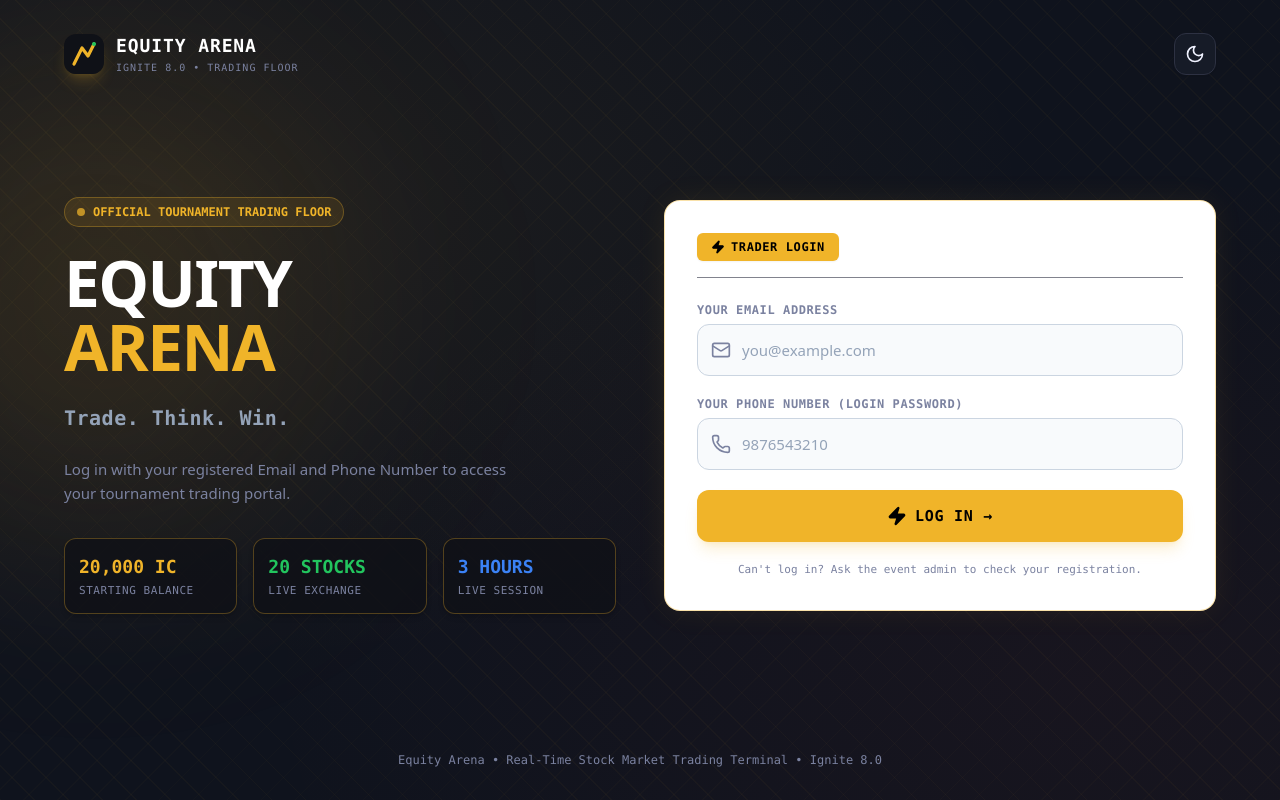
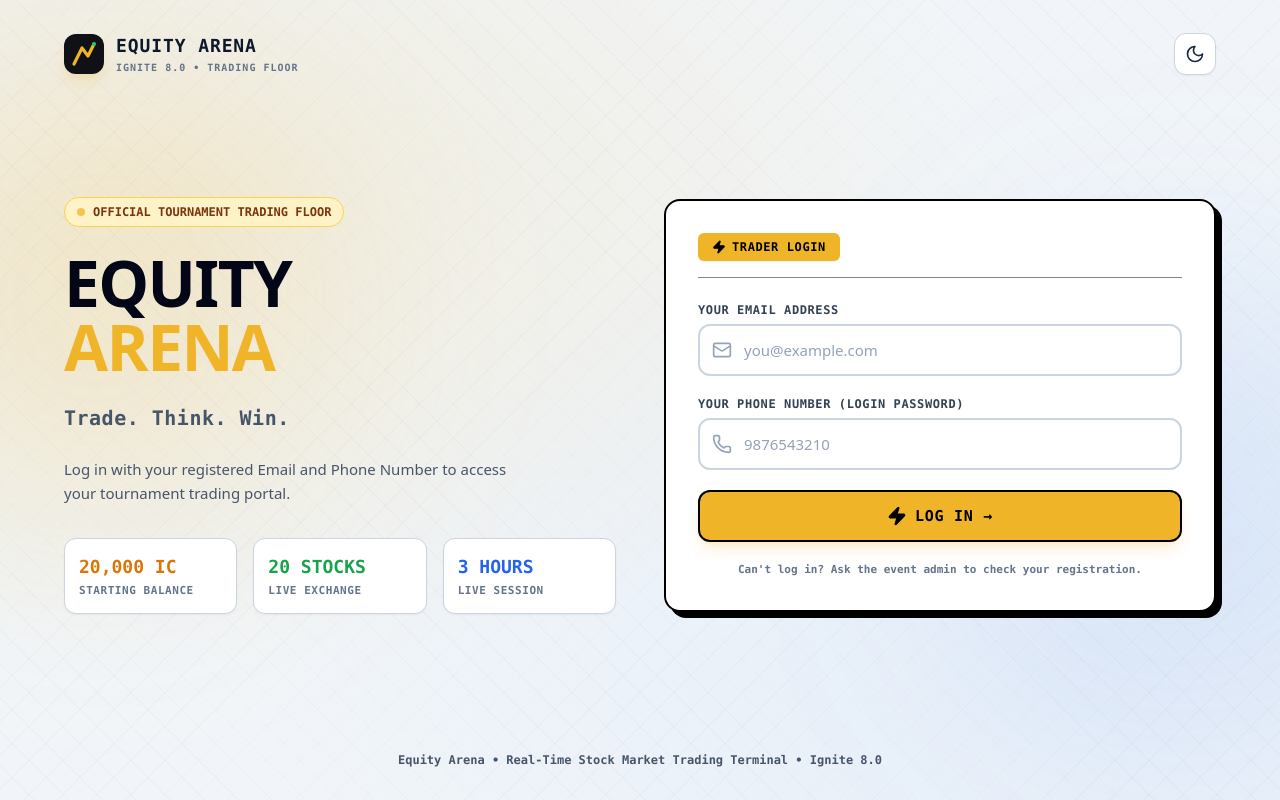
Before and after one commit to avadhootsavle/Equity-Arena, a React (Vite) app in the folder frontend/: page /login in a window 1280 px wide. Built offline with nearby package versions, Linux system fonts and the light colour scheme; no server answers.

Commit message:
fix(login): polish light mode colors, cards, input borders, typography, and contrast

```diff
--- a/frontend/src/pages/Login.jsx
+++ b/frontend/src/pages/Login.jsx
@@ -87,20 +87,27 @@ export function Login() {
   return (
     <div
       className={`min-h-screen relative overflow-x-hidden flex flex-col justify-between p-4 sm:p-6 lg:p-8 font-sans selection:bg-[#F0B429] selection:text-black transition-colors ${
-        isDark ? 'bg-[#06080D] text-[#F0F2FF]' : 'bg-[#0F131D] text-[#F0F2FF]'
+        isDark ? 'bg-[#06080D] text-[#F0F2FF]' : 'bg-[#F1F5F9] text-slate-900'
       }`}
       style={{
-        backgroundImage: `
-          radial-gradient(ellipse at 15% 25%, rgba(240,180,41,0.07) 0%, transparent 55%),
-          radial-gradient(ellipse at 85% 85%, rgba(239,68,68,0.04) 0%, transparent 55%),
-          repeating-linear-gradient(45deg, rgba(240,180,41,0.03) 0px, rgba(240,180,41,0.03) 1px, transparent 1px, transparent 24px),
-          repeating-linear-gradient(-45deg, rgba(240,180,41,0.02) 0px, rgba(240,180,41,0.02) 1px, transparent 1px, transparent 24px)
-        `
+        backgroundImage: isDark
+          ? `
+            radial-gradient(ellipse at 15% 25%, rgba(240,180,41,0.07) 0%, transparent 55%),
+            radial-gradient(ellipse at 85% 85%, rgba(239,68,68,0.04) 0%, transparent 55%),
+            repeating-linear-gradient(45deg, rgba(240,180,41,0.03) 0px, rgba(240,180,41,0.03) 1px, transparent 1px, transparent 24px),
+            repeating-linear-gradient(-45deg, rgba(240,180,41,0.02) 0px, rgba(240,180,41,0.02) 1px, transparent 1px, transparent 24px)
+          `
+          : `
+            radial-gradient(ellipse at 15% 25%, rgba(240,180,41,0.12) 0%, transparent 55%),
+            radial-gradient(ellipse at 85% 85%, rgba(59,130,246,0.06) 0%, transparent 55%),
+            repeating-linear-gradient(45deg, rgba(0,0,0,0.02) 0px, rgba(0,0,0,0.02) 1px, transparent 1px, transparent 24px),
+            repeating-linear-gradient(-45deg, rgba(0,0,0,0.02) 0px, rgba(0,0,0,0.02) 1px, transparent 1px, transparent 24px)
+          `
       }}
     >
       {/* BACKGROUND AMBER & RED RADIAL GLOWS */}
-      <div className="absolute left-[-10%] top-[10%] w-[450px] h-[450px] bg-[#F0B429]/10 rounded-full blur-[120px] pointer-events-none" />
-      <div className="absolute right-[-10%] bottom-[10%] w-[450px] h-[450px] bg-red-500/05 rounded-full blur-[120px] pointer-events-none" />
+      <div className={`absolute left-[-10%] top-[10%] w-[450px] h-[450px] rounded-full blur-[120px] pointer-events-none ${isDark ? 'bg-[#F0B429]/10' : 'bg-[#F0B429]/15'}`} />
+      <div className={`absolute right-[-10%] bottom-[10%] w-[450px] h-[450px] rounded-full blur-[120px] pointer-events-none ${isDark ? 'bg-red-500/05' : 'bg-blue-500/10'}`} />
 
       {/* HEADER */}
       <header className="flex items-center justify-between z-10 max-w-6xl mx-auto w-full shrink-0">
@@ -113,8 +120,8 @@ export function Login() {
             <img src="/vite.svg" alt="Equity Arena Logo" className="w-10 h-10 object-cover" />
           </div>
           <div>
-            <h1 className="text-lg font-extrabold tracking-wider font-mono text-white">EQUITY ARENA</h1>
-            <p className="text-[10px] text-[#7B82A0] font-mono tracking-widest uppercase">
+            <h1 className={`text-lg font-extrabold tracking-wider font-mono ${isDark ? 'text-white' : 'text-slate-900'}`}>EQUITY ARENA</h1>
+            <p className={`text-[10px] font-mono tracking-widest uppercase ${isDark ? 'text-[#7B82A0]' : 'text-slate-500 font-bold'}`}>
               Ignite 8.0 • Trading Floor
             </p>
           </div>
@@ -122,7 +129,11 @@ export function Login() {
 
         <button
           onClick={toggleTheme}
-          className="p-2.5 rounded-xl border border-[#2D3142] bg-[#161B27] text-[#F0F2FF] hover:bg-[#1E2333] transition-all cursor-pointer shadow-sm"
+          className={`p-2.5 rounded-xl border transition-all cursor-pointer shadow-sm ${
+            isDark
+              ? 'border-[#2D3142] bg-[#161B27] text-[#F0F2FF] hover:bg-[#1E2333]'
+              : 'border-slate-300 bg-white text-slate-800 hover:bg-slate-100 shadow-sm'
+          }`}
           title="Toggle Theme"
         >
           {isDark ? <Sun className="w-5 h-5" /> : <Moon className="w-5 h-5" />}
@@ -135,14 +146,18 @@ export function Login() {
 
           {/* LEFT HERO COLUMN */}
           <div className="md:col-span-6 space-y-6 text-left">
-            <div className="inline-flex items-center gap-2 px-3 py-1.5 rounded-full bg-[#F0B429]/10 border border-[#F0B429]/30 text-[#F0B429] font-mono text-xs font-bold">
+            <div className={`inline-flex items-center gap-2 px-3 py-1.5 rounded-full font-mono text-xs font-bold border ${
+              isDark
+                ? 'bg-[#F0B429]/10 border-[#F0B429]/30 text-[#F0B429]'
+                : 'bg-amber-100 border-amber-300 text-amber-900'
+            }`}>
               <span className="w-2 h-2 rounded-full bg-[#F0B429] animate-pulse" />
               <span>OFFICIAL TOURNAMENT TRADING FLOOR</span>
             </div>
 
             {/* BOLD 64px 900 WEIGHT BRANDING */}
             <div className="space-y-0 font-black tracking-tight leading-none uppercase select-none">
-              <div className="text-5xl sm:text-6xl lg:text-[64px] font-black text-white leading-none tracking-tight">
+              <div className={`text-5xl sm:text-6xl lg:text-[64px] font-black leading-none tracking-tight ${isDark ? 'text-white' : 'text-slate-950'}`}>
                 EQUITY
               </div>
               <div className="text-5xl sm:text-6xl lg:text-[64px] font-black text-[#F0B429] leading-none tracking-tight mt-1">
@@ -151,40 +166,52 @@ export function Login() {
             </div>
 
             {/* 20px MUTED GREY SUBLINE */}
-            <p className="text-[20px] font-mono font-bold text-[#94A3B8] tracking-wide mt-2">
+            <p className={`text-[20px] font-mono font-bold tracking-wide mt-2 ${isDark ? 'text-[#94A3B8]' : 'text-slate-600'}`}>
               Trade. Think. Win.
             </p>
 
             {/* 15px SOFTER GREY DESCRIPTION */}
-            <p className="text-[15px] text-[#7B82A0] font-sans leading-relaxed max-w-md">
+            <p className={`text-[15px] font-sans leading-relaxed max-w-md ${isDark ? 'text-[#7B82A0]' : 'text-slate-600'}`}>
               Log in with your registered Email and Phone Number to access your tournament trading portal.
             </p>
 
             {/* 3 STAT CARDS WITH DEPTH */}
             <div className="grid grid-cols-3 gap-2.5 sm:gap-4 pt-2 font-mono">
-              <div className="p-3.5 rounded-xl border border-[#F0B429]/30 bg-[#0F1117]/80 backdrop-blur-xs shadow-md">
-                <div className="font-extrabold text-[#F0B429] text-base sm:text-lg mb-0.5 truncate font-mono">
+              <div className={`p-3.5 rounded-xl border backdrop-blur-xs shadow-md ${
+                isDark
+                  ? 'border-[#F0B429]/30 bg-[#0F1117]/80'
+                  : 'border-slate-300 bg-white shadow-sm'
+              }`}>
+                <div className="font-extrabold text-[#D97706] text-base sm:text-lg mb-0.5 truncate font-mono">
                   20,000 IC
                 </div>
-                <div className="text-[10px] sm:text-[11px] uppercase tracking-wider text-[#7B82A0] font-mono truncate">
+                <div className={`text-[10px] sm:text-[11px] uppercase tracking-wider font-mono truncate ${isDark ? 'text-[#7B82A0]' : 'text-slate-500 font-bold'}`}>
                   Starting Balance
                 </div>
               </div>
 
-              <div className="p-3.5 rounded-xl border border-[#F0B429]/30 bg-[#0F1117]/80 backdrop-blur-xs shadow-md">
-                <div className="font-extrabold text-[#22C55E] text-base sm:text-lg mb-0.5 truncate font-mono">
+              <div className={`p-3.5 rounded-xl border backdrop-blur-xs shadow-md ${
+                isDark
+                  ? 'border-[#F0B429]/30 bg-[#0F1117]/80'
+                  : 'border-slate-300 bg-white shadow-sm'
+              }`}>
+                <div className="font-extrabold text-[#16A34A] text-base sm:text-lg mb-0.5 truncate font-mono">
                   20 STOCKS
                 </div>
-                <div className="text-[10px] sm:text-[11px] uppercase tracking-wider text-[#7B82A0] font-mono truncate">
+                <div className={`text-[10px] sm:text-[11px] uppercase tracking-wider font-mono truncate ${isDark ? 'text-[#7B82A0]' : 'text-slate-500 font-bold'}`}>
                   Live Exchange
                 </div>
               </div>
 
-              <div className="p-3.5 rounded-xl border border-[#F0B429]/30 bg-[#0F1117]/80 backdrop-blur-xs shadow-md">
-                <div className="font-extrabold text-[#3B82F6] text-base sm:text-lg mb-0.5 truncate font-mono">
+              <div className={`p-3.5 rounded-xl border backdrop-blur-xs shadow-md ${
+                isDark
+                  ? 'border-[#F0B429]/30 bg-[#0F1117]/80'
+                  : 'border-slate-300 bg-white shadow-sm'
+              }`}>
+                <div className="font-extrabold text-[#2563EB] text-base sm:text-lg mb-0.5 truncate font-mono">
                   3 HOURS
                 </div>
-                <div className="text-[10px] sm:text-[11px] uppercase tracking-wider text-[#7B82A0] font-mono truncate">
+                <div className={`text-[10px] sm:text-[11px] uppercase tracking-wider font-mono truncate ${isDark ? 'text-[#7B82A0]' : 'text-slate-500 font-bold'}`}>
                   Live Session
                 </div>
               </div>
@@ -194,10 +221,10 @@ export function Login() {
           {/* RIGHT LOGIN CARD */}
           <div className="md:col-span-6">
             <div
-              className={`p-6 sm:p-8 rounded-2xl border transition-all shadow-[0_0_30px_rgba(240,180,41,0.08)] ${
+              className={`p-6 sm:p-8 rounded-2xl border transition-all ${
                 isDark
-                  ? 'bg-[#0F1117] border-[#F0B429]/30 text-white'
-                  : 'bg-white border-[#F0B429]/40 text-[#1A1D27]'
+                  ? 'bg-[#0F1117] border-[#F0B429]/30 text-white shadow-[0_0_30px_rgba(240,180,41,0.08)]'
+                  : 'bg-white border-2 border-black text-slate-900 shadow-[6px_6px_0px_#000000]'
               }`}
             >
               {/* TAB BADGE: TRADER LOG IN & ADMIN */}
@@ -254,11 +281,11 @@ export function Login() {
               {activeTab !== 'ADMIN' && (
                 <form onSubmit={handleTraderSubmit} className="space-y-5 font-mono">
                   <div>
-                    <label className="block text-xs font-bold uppercase tracking-wider mb-1.5 text-[#7B82A0]">
+                    <label className={`block text-xs font-bold uppercase tracking-wider mb-1.5 ${isDark ? 'text-[#7B82A0]' : 'text-slate-700'}`}>
                       Your Email Address
                     </label>
                     <div className="relative">
-                      <Mail className="absolute left-3.5 top-[16px] w-5 h-5 text-[#7B82A0]" />
+                      <Mail className={`absolute left-3.5 top-[16px] w-5 h-5 ${isDark ? 'text-[#7B82A0]' : 'text-slate-400'}`} />
                       <input
                         type="email"
                         required
@@ -268,18 +295,18 @@ export function Login() {
                         className={`w-full h-[52px] pl-11 pr-4 rounded-xl text-[15px] font-sans transition-all focus:outline-none focus:border-[#F0B429] focus:ring-2 focus:ring-[#F0B429]/30 ${
                           isDark
                             ? 'bg-[#161B27] border border-[#2D3142] text-white placeholder-[#555E78]'
-                            : 'bg-slate-50 border border-[#CBD5E1] text-[#1A1D27] placeholder-[#94A3B8]'
+                            : 'bg-white border-2 border-slate-300 text-slate-900 placeholder-slate-400 shadow-xs'
                         }`}
                       />
                     </div>
                   </div>
 
                   <div>
-                    <label className="block text-xs font-bold uppercase tracking-wider mb-1.5 text-[#7B82A0]">
+                    <label className={`block text-xs font-bold uppercase tracking-wider mb-1.5 ${isDark ? 'text-[#7B82A0]' : 'text-slate-700'}`}>
                       Your Phone Number (Login Password)
                     </label>
                     <div className="relative">
-                      <Phone className="absolute left-3.5 top-[16px] w-5 h-5 text-[#7B82A0]" />
+                      <Phone className={`absolute left-3.5 top-[16px] w-5 h-5 ${isDark ? 'text-[#7B82A0]' : 'text-slate-400'}`} />
                       <input
                         type="text"
                         required
@@ -289,7 +316,7 @@ export function Login() {
                         className={`w-full h-[52px] pl-11 pr-4 rounded-xl text-[15px] font-sans transition-all focus:outline-none focus:border-[#F0B429] focus:ring-2 focus:ring-[#F0B429]/30 ${
                           isDark
                             ? 'bg-[#161B27] border border-[#2D3142] text-white placeholder-[#555E78]'
-                            : 'bg-slate-50 border border-[#CBD5E1] text-[#1A1D27] placeholder-[#94A3B8]'
+                            : 'bg-white border-2 border-slate-300 text-slate-900 placeholder-slate-400 shadow-xs'
                         }`}
                       />
                     </div>
@@ -298,7 +325,7 @@ export function Login() {
                   <button
                     type="submit"
                     disabled={loading}
-                    className="w-full h-[52px] bg-[#F0B429] hover:bg-[#f5bc38] text-black font-extrabold text-[15px] font-mono uppercase tracking-wider rounded-xl shadow-lg shadow-[#F0B429]/20 flex items-center justify-center gap-2 transition-all hover:scale-[1.005] active:scale-[0.99] disabled:opacity-50 mt-6 cursor-pointer"
+                    className="w-full h-[52px] bg-[#F0B429] hover:bg-[#f5bc38] text-black font-extrabold text-[15px] font-mono uppercase tracking-wider rounded-xl shadow-lg shadow-[#F0B429]/20 flex items-center justify-center gap-2 transition-all hover:scale-[1.005] active:scale-[0.99] disabled:opacity-50 mt-6 cursor-pointer border-2 border-black"
                   >
                     {loading ? (
                       'AUTHENTICATING...'
@@ -310,7 +337,7 @@ export function Login() {
                     )}
                   </button>
 
-                  <p className="text-[11px] text-center text-[#7B82A0] mt-4 font-mono">
+                  <p className={`text-[11px] text-center mt-4 font-mono ${isDark ? 'text-[#7B82A0]' : 'text-slate-500 font-bold'}`}>
                     Can't log in? Ask the event admin to check your registration.
                   </p>
                 </form>
@@ -320,11 +347,11 @@ export function Login() {
               {activeTab === 'ADMIN' && (
                 <form onSubmit={handleAdminSubmit} className="space-y-5 font-mono">
                   <div>
-                    <label className="block text-xs font-bold uppercase tracking-wider mb-1.5 text-[#7B82A0]">
+                    <label className={`block text-xs font-bold uppercase tracking-wider mb-1.5 ${isDark ? 'text-[#7B82A0]' : 'text-slate-700'}`}>
                       Admin Email
                     </label>
                     <div className="relative">
-                      <Mail className="absolute left-3.5 top-[16px] w-5 h-5 text-[#7B82A0]" />
+                      <Mail className={`absolute left-3.5 top-[16px] w-5 h-5 ${isDark ? 'text-[#7B82A0]' : 'text-slate-400'}`} />
                       <input
                         type="email"
                         required
@@ -335,18 +362,18 @@ export function Login() {
                         className={`w-full h-[52px] pl-11 pr-4 rounded-xl text-[15px] font-sans transition-all focus:outline-none focus:border-[#F0B429] focus:ring-2 focus:ring-[#F0B429]/30 ${
                           isDark
                             ? 'bg-[#161B27] border border-[#2D3142] text-white placeholder-[#555E78]'
-                            : 'bg-slate-50 border border-[#CBD5E1] text-[#1A1D27] placeholder-[#94A3B8]'
+                            : 'bg-white border-2 border-slate-300 text-slate-900 placeholder-slate-400 shadow-xs'
                         }`}
                       />
                     </div>
                   </div>
 
                   <div>
-                    <label className="block text-xs font-bold uppercase tracking-wider mb-1.5 text-[#7B82A0]">
+                    <label className={`block text-xs font-bold uppercase tracking-wider mb-1.5 ${isDark ? 'text-[#7B82A0]' : 'text-slate-700'}`}>
                       Admin Password
                     </label>
                     <div className="relative">
-                      <Lock className="absolute left-3.5 top-[16px] w-5 h-5 text-[#7B82A0]" />
+                      <Lock className={`absolute left-3.5 top-[16px] w-5 h-5 ${isDark ? 'text-[#7B82A0]' : 'text-slate-400'}`} />
                       <input
                         type="password"
                         required
@@ -356,7 +383,7 @@ export function Login() {
                         className={`w-full h-[52px] pl-11 pr-4 rounded-xl text-[15px] font-sans transition-all focus:outline-none focus:border-[#F0B429] focus:ring-2 focus:ring-[#F0B429]/30 ${
                           isDark
                             ? 'bg-[#161B27] border border-[#2D3142] text-white placeholder-[#555E78]'
-                            : 'bg-slate-50 border border-[#CBD5E1] text-[#1A1D27] placeholder-[#94A3B8]'
+                            : 'bg-white border-2 border-slate-300 text-slate-900 placeholder-slate-400 shadow-xs'
                         }`}
                       />
                     </div>
@@ -365,7 +392,7 @@ export function Login() {
                   <button
                     type="submit"
                     disabled={loading}
-                    className="w-full h-[52px] bg-[#F0B429] hover:bg-[#f5bc38] text-black font-extrabold text-[15px] font-mono uppercase tracking-wider rounded-xl shadow-lg shadow-[#F0B429]/20 flex items-center justify-center gap-2 transition-all hover:scale-[1.005] active:scale-[0.99] disabled:opacity-50 mt-6 cursor-pointer"
+                    className="w-full h-[52px] bg-[#F0B429] hover:bg-[#f5bc38] text-black font-extrabold text-[15px] font-mono uppercase tracking-wider rounded-xl shadow-lg shadow-[#F0B429]/20 flex items-center justify-center gap-2 transition-all hover:scale-[1.005] active:scale-[0.99] disabled:opacity-50 mt-6 cursor-pointer border-2 border-black"
                   >
                     {loading ? (
                       'AUTHENTICATING...'
@@ -386,7 +413,7 @@ export function Login() {
       </main>
 
       {/* FOOTER */}
-      <footer className="z-10 max-w-6xl mx-auto w-full text-center text-xs font-mono text-[#7B82A0] pt-4 shrink-0">
+      <footer className={`z-10 max-w-6xl mx-auto w-full text-center text-xs font-mono pt-4 shrink-0 ${isDark ? 'text-[#7B82A0]' : 'text-slate-600 font-bold'}`}>
         Equity Arena • Real-Time Stock Market Trading Terminal • Ignite 8.0
       </footer>
     </div>
```
